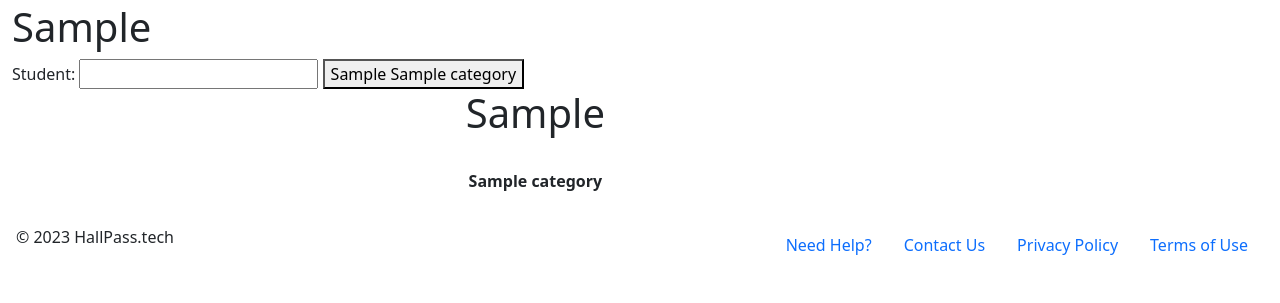
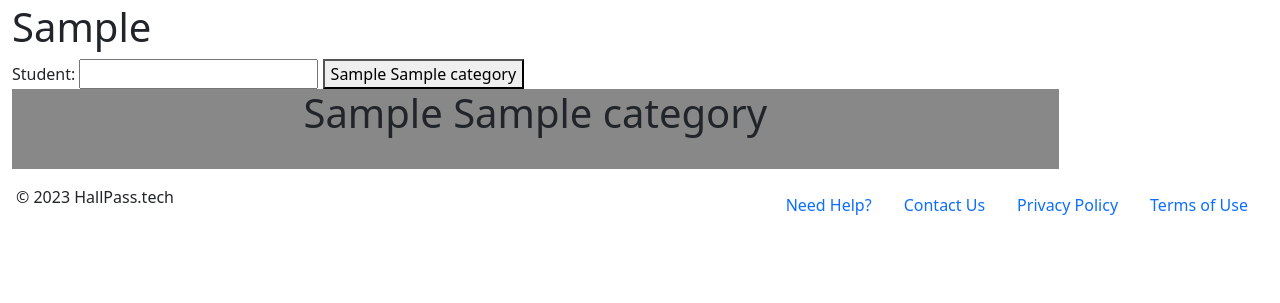
Before and after one commit to worcestertechnicalhighschool/hallpass, a Django app: page /monitor_destinations in a window 1280 px wide. Shown: the part 69-372 px from the top of the page. Run offline with Django 4.2, Linux system fonts and the light colour scheme; a user stored in the database is signed in; tables that the repository leaves empty hold one stand-in row (values such as "Sample post"); style sheets or scripts are compiled from the project's sources; some libraries are stand-ins or nearby versions.

Commit message:
Log Background Color

```diff
--- a/hallpass/passes/templates/pages/student_login.html
+++ b/hallpass/passes/templates/pages/student_login.html
@@ -23,9 +23,8 @@
     <div class="row align-items-center">
     {% if destinations %}
         {% for destination in destinations %}
-        <div class = "col">
-            <h1> {{ destination.room }} </h1> <br>
-            <p><strong> {{ destination.category }} </strong></p>
+        <div class = "col" style="background-color: {{ destination.category.color }}">
+            <h1> {{ destination.room }} {{ destination.category }} </h1> <br>
 
             {% for log in destination.hallpass_set.all %}
                 {% if not log.Time_out %}
```
